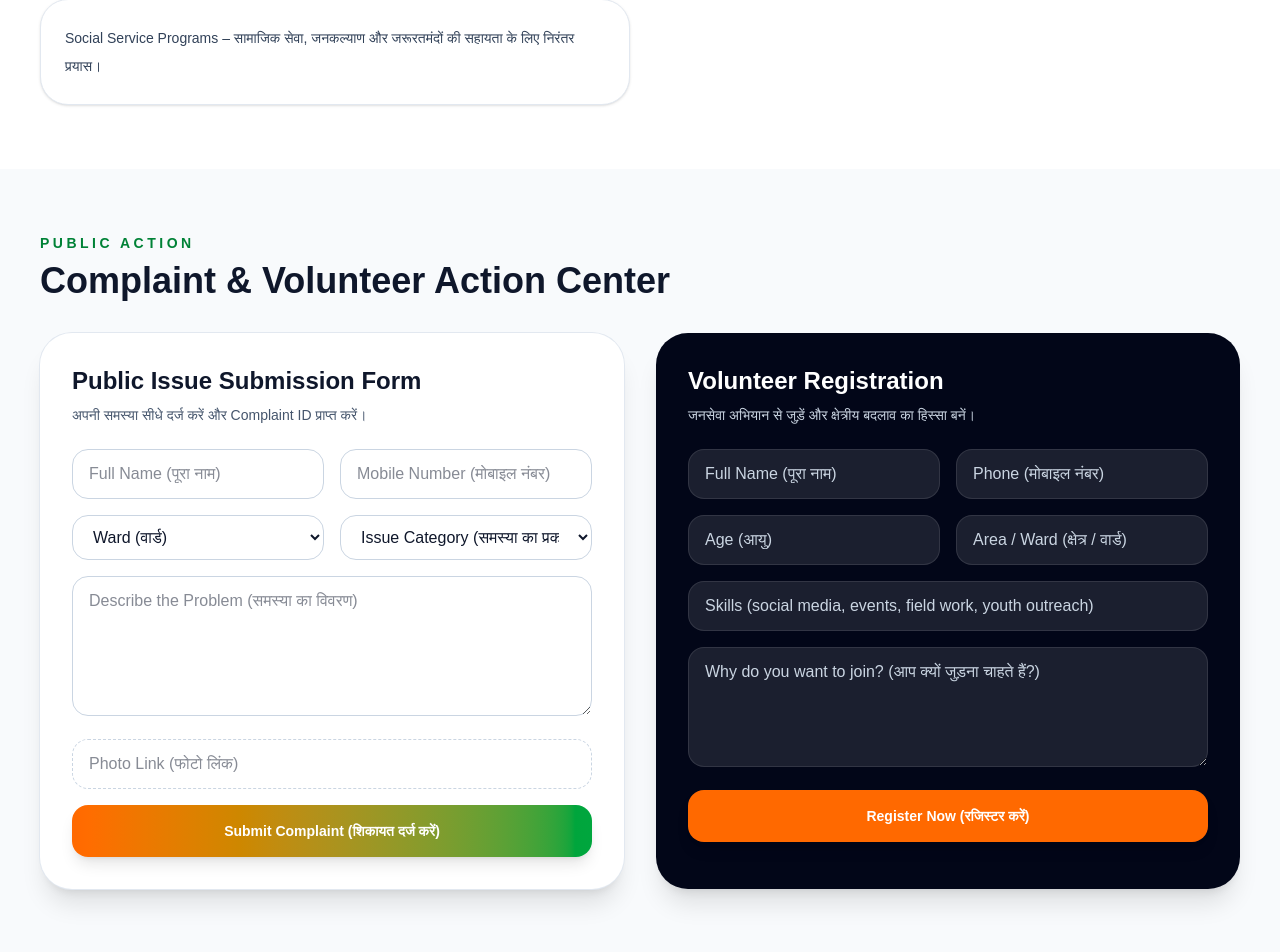
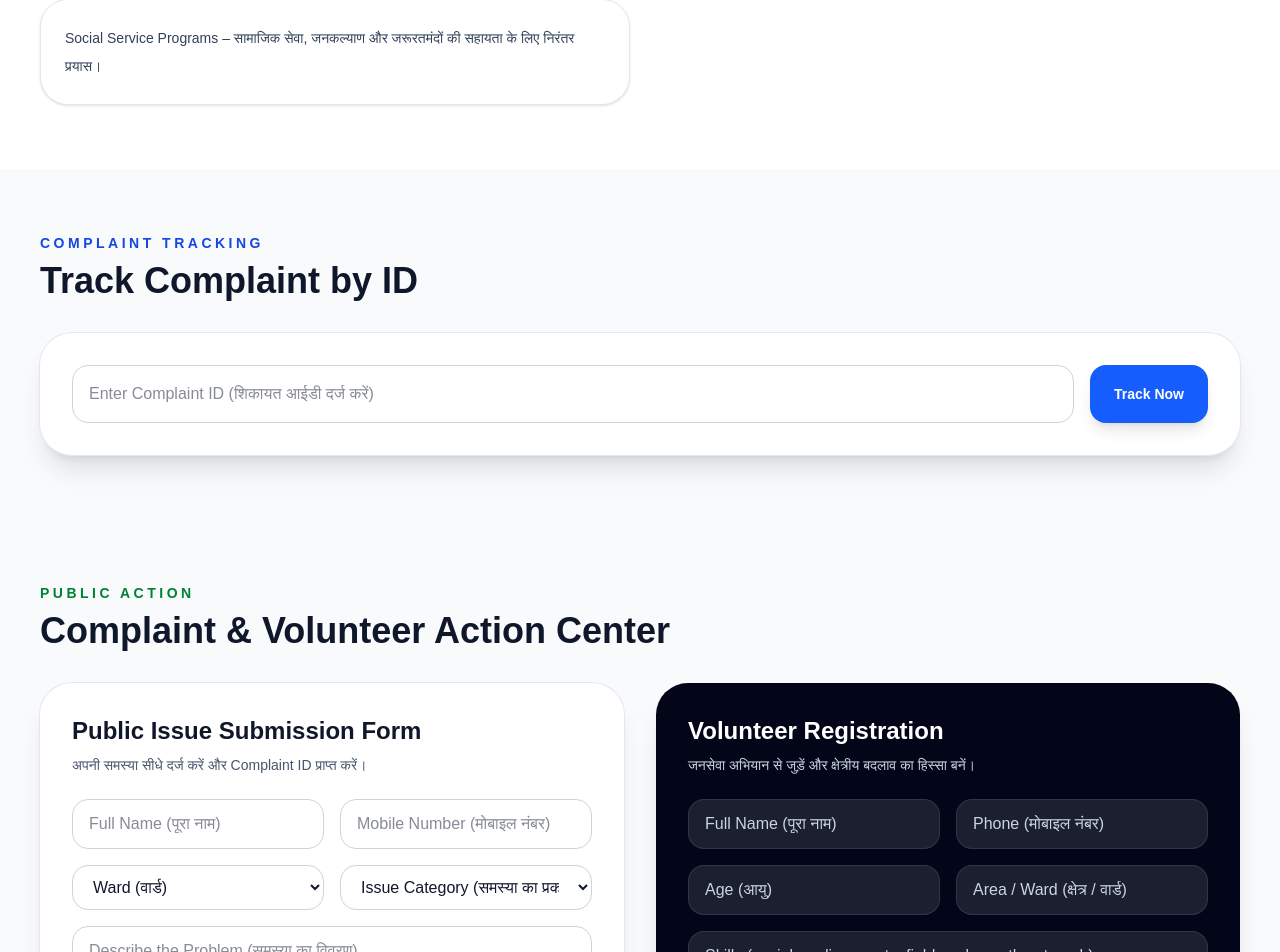
Before and after one commit to anshchaudhary1699-prog/Rish-Cong-OBCHELP, a Next.js app: page / in a window 1280 px wide. Shown: the part 1133-2085 px from the top of the page. Built offline with nearby package versions, Linux system fonts and the light colour scheme.

Commit message:
add complaint tracking by id

```diff
--- /dev/null
+++ b/app/api/track-complaint/route.ts
@@ -0,0 +1,67 @@
+import { google } from "googleapis";
+import { NextResponse } from "next/server";
+import path from "path";
+
+export async function POST(req: Request) {
+  try {
+    const body = await req.json();
+    const complaintId = (body.complaintId || "").trim();
+
+    const auth = new google.auth.GoogleAuth({
+      keyFile: path.join(
+        process.cwd(),
+        "keys/rishikesh-complaint-system-9678c3c43baa.json"
+      ),
+      scopes: ["https://www.googleapis.com/auth/spreadsheets.readonly"],
+    });
+
+    const sheets = google.sheets({
+      auth,
+      version: "v4",
+    });
+
+    const spreadsheetId = "1IzH_SGYKD4ERFQMOSmkiBgakqTSpTjg8vPfJbaO_unA";
+
+    const response = await sheets.spreadsheets.values.get({
+      spreadsheetId,
+      range: "Sheet1!A:J",
+    });
+
+    const rows = response.data.values || [];
+
+    if (rows.length < 2) {
+      return NextResponse.json({ success: false, message: "No complaints found" });
+    }
+
+    const foundRow = rows.find((row, index) => index > 0 && row[0] === complaintId);
+
+    if (!foundRow) {
+      return NextResponse.json({
+        success: false,
+        message: "Complaint ID not found",
+      });
+    }
+
+    return NextResponse.json({
+      success: true,
+      complaint: {
+        complaintId: foundRow[0] || "",
+        timestamp: foundRow[1] || "",
+        fullName: foundRow[2] || "",
+        mobile: foundRow[3] || "",
+        ward: foundRow[4] || "",
+        category: foundRow[5] || "",
+        description: foundRow[6] || "",
+        photoLink: foundRow[7] || "",
+        status: foundRow[8] || "",
+        notes: foundRow[9] || "",
+      },
+    });
+  } catch (error) {
+    console.error(error);
+    return NextResponse.json({
+      success: false,
+      message: "Server error",
+    });
+  }
+}
--- a/app/page.tsx
+++ b/app/page.tsx
@@ -28,6 +28,11 @@ export default function RishikeshOBCCongressWebsite() {
   const [volunteerLoading, setVolunteerLoading] = useState(false);
   const [volunteerMessage, setVolunteerMessage] = useState("");
   const [volunteerId, setVolunteerId] = useState("");
+
+  const [trackId, setTrackId] = useState("");
+  const [trackingLoading, setTrackingLoading] = useState(false);
+  const [trackingMessage, setTrackingMessage] = useState("");
+  const [trackingResult, setTrackingResult] = useState<any>(null);
 
   const stats = [
     { label: "जनसमस्याएँ दर्ज", value: "2500+" },
@@ -202,6 +207,42 @@ export default function RishikeshOBCCongressWebsite() {
     }
   };
 
+  const handleTrackComplaint = async (e: React.FormEvent) => {
+    e.preventDefault();
+    setTrackingLoading(true);
+    setTrackingMessage("");
+    setTrackingResult(null);
+
+    try {
+      const response = await fetch("/api/track-complaint", {
+        method: "POST",
+        headers: {
+          "Content-Type": "application/json",
+        },
+        body: JSON.stringify({ complaintId: trackId }),
+      });
+
+      const result = await response.json();
+
+      if (result.success) {
+        setTrackingResult(result.complaint);
+        setTrackingMessage(
+          "Complaint found successfully. (शिकायत सफलतापूर्वक मिल गई है।)"
+        );
+      } else {
+        setTrackingMessage(
+          result.message || "Complaint ID not found. (शिकायत आईडी नहीं मिली।)"
+        );
+      }
+    } catch {
+      setTrackingMessage(
+        "Server error. Please try again later. (सर्वर त्रुटि, कृपया बाद में पुनः प्रयास करें।)"
+      );
+    } finally {
+      setTrackingLoading(false);
+    }
+  };
+
   return (
     <div className="min-h-screen bg-white text-slate-900">
       <section className="relative overflow-hidden bg-slate-950 text-white">
@@ -331,6 +372,87 @@ export default function RishikeshOBCCongressWebsite() {
               <p className="text-sm leading-7 text-slate-700">{area}</p>
             </div>
           ))}
+        </div>
+      </section>
+
+      <section className="bg-slate-50">
+        <div className="mx-auto max-w-7xl px-6 py-16 lg:px-10">
+          <div className="mb-8">
+            <p className="text-sm font-bold uppercase tracking-[0.25em] text-blue-700">
+              Complaint Tracking
+            </p>
+            <h2 className="mt-2 text-3xl font-black md:text-4xl">
+              Track Complaint by ID
+            </h2>
+          </div>
+
+          <div className="rounded-[32px] bg-white p-8 shadow-xl ring-1 ring-slate-200">
+            <form onSubmit={handleTrackComplaint} className="grid gap-4 md:grid-cols-[1fr_auto]">
+              <input
+                value={trackId}
+                onChange={(e) => setTrackId(e.target.value)}
+                className="rounded-2xl border border-slate-300 px-4 py-4 outline-none focus:ring-2 focus:ring-blue-300"
+                placeholder="Enter Complaint ID (शिकायत आईडी दर्ज करें)"
+                required
+              />
+              <button
+                type="submit"
+                disabled={trackingLoading}
+                className="rounded-2xl bg-blue-600 px-6 py-4 text-sm font-bold text-white shadow-lg disabled:opacity-60"
+              >
+                {trackingLoading ? "Searching..." : "Track Now"}
+              </button>
+            </form>
+
+            {trackingMessage && (
+              <div className="mt-5 rounded-2xl bg-slate-100 px-4 py-4 text-sm text-slate-700">
+                {trackingMessage}
+              </div>
+            )}
+
+            {trackingResult && (
+              <div className="mt-6 grid gap-4 md:grid-cols-2">
+                <div className="rounded-2xl border border-slate-200 bg-slate-50 p-4">
+                  <div className="text-xs font-bold uppercase tracking-[0.2em] text-slate-500">
+                    Complaint ID
+                  </div>
+                  <div className="mt-2 text-base font-bold">{trackingResult.complaintId}</div>
+                </div>
+                <div className="rounded-2xl border border-slate-200 bg-slate-50 p-4">
+                  <div className="text-xs font-bold uppercase tracking-[0.2em] text-slate-500">
+                    Status
+                  </div>
+                  <div className="mt-2 text-base font-bold">{trackingResult.status}</div>
+                </div>
+                <div className="rounded-2xl border border-slate-200 bg-slate-50 p-4">
+                  <div className="text-xs font-bold uppercase tracking-[0.2em] text-slate-500">
+                    Ward
+                  </div>
+                  <div className="mt-2 text-base font-bold">{trackingResult.ward}</div>
+                </div>
+                <div className="rounded-2xl border border-slate-200 bg-slate-50 p-4">
+                  <div className="text-xs font-bold uppercase tracking-[0.2em] text-slate-500">
+                    Category
+                  </div>
+                  <div className="mt-2 text-base font-bold">{trackingResult.category}</div>
+                </div>
+                <div className="rounded-2xl border border-slate-200 bg-slate-50 p-4 md:col-span-2">
+                  <div className="text-xs font-bold uppercase tracking-[0.2em] text-slate-500">
+                    Description
+                  </div>
+                  <div className="mt-2 text-base font-bold">{trackingResult.description}</div>
+                </div>
+                <div className="rounded-2xl border border-slate-200 bg-slate-50 p-4 md:col-span-2">
+                  <div className="text-xs font-bold uppercase tracking-[0.2em] text-slate-500">
+                    Notes
+                  </div>
+                  <div className="mt-2 text-base font-bold">
+                    {trackingResult.notes || "No notes yet"}
+                  </div>
+                </div>
+              </div>
+            )}
+          </div>
         </div>
       </section>
 
```
